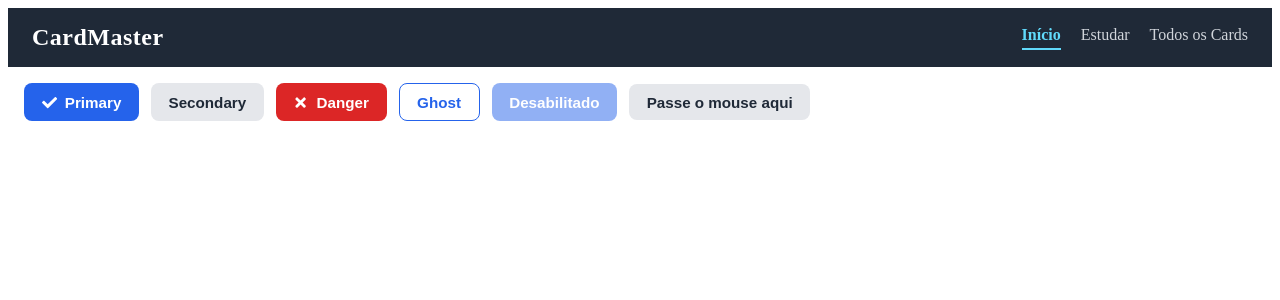
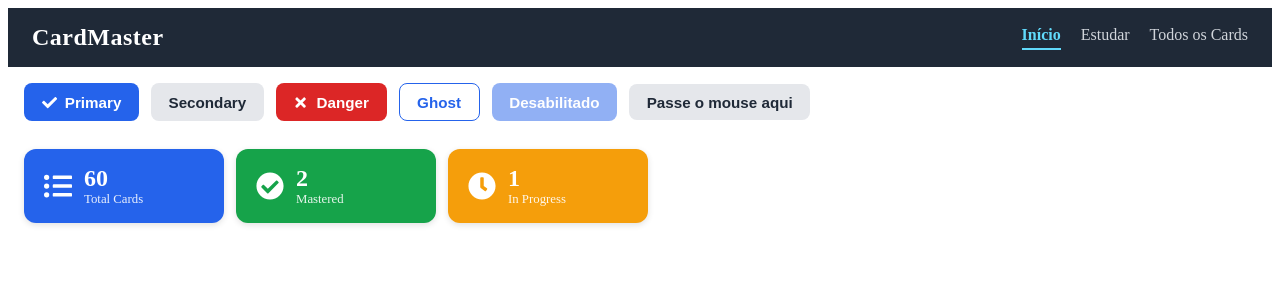
Before and after one commit to Cleok3Lima/frontend-avancado-mvp, a React (Vite) app: page / in a window 1280 px wide. Shown: the top 300 px of the page. Built offline with nearby package versions, Linux system fonts and the light colour scheme.

Commit message:
feat: add CardEstatistica reusable stat card component

```diff
--- /dev/null
+++ b/src/components/CardEstatistica/CardEstatistica.jsx
@@ -0,0 +1,20 @@
+import { Card, IconWrapper, Texts, Valor, Titulo } from "./CardEstatistica.styles";
+import { Tooltip } from "../Tooltip/Tooltip";
+
+export function CardEstatistica({ titulo, valor, cor, icone: Icone, dica }) {
+  const conteudoIcone = Icone ? (
+    <IconWrapper>
+      <Icone aria-hidden="true" />
+    </IconWrapper>
+  ) : null;
+
+  return (
+    <Card $cor={cor}>
+      {dica ? <Tooltip texto={dica}>{conteudoIcone}</Tooltip> : conteudoIcone}
+      <Texts>
+        <Valor>{valor}</Valor>
+        <Titulo>{titulo}</Titulo>
+      </Texts>
+    </Card>
+  );
+}
--- /dev/null
+++ b/src/components/CardEstatistica/CardEstatistica.styles.js
@@ -0,0 +1,34 @@
+import styled from "styled-components";
+
+export const Card = styled.div`
+  display: flex;
+  align-items: center;
+  gap: 0.75rem;
+  background-color: ${(props) => props.$cor || "#2563eb"};
+  color: #fff;
+  padding: 1rem 1.25rem;
+  border-radius: 0.75rem;
+  min-width: 160px;
+  flex: 1 1 160px;
+  box-shadow: 0 2px 6px rgba(0, 0, 0, 0.12);
+`;
+
+export const IconWrapper = styled.div`
+  font-size: 1.75rem;
+  display: flex;
+`;
+
+export const Texts = styled.div`
+  display: flex;
+  flex-direction: column;
+`;
+
+export const Valor = styled.span`
+  font-size: 1.5rem;
+  font-weight: 700;
+`;
+
+export const Titulo = styled.span`
+  font-size: 0.8rem;
+  opacity: 0.9;
+`;
--- a/src/pages/Home/Home.jsx
+++ b/src/pages/Home/Home.jsx
@@ -1,6 +1,7 @@
-import { FaCheck, FaTimes } from "react-icons/fa";
+import { FaCheck, FaTimes, FaListUl, FaCheckCircle, FaClock } from "react-icons/fa";
 import { BotaoAcao } from "../../components/BotaoAcao/BotaoAcao";
 import { Tooltip } from "../../components/Tooltip/Tooltip";
+import { CardEstatistica } from "../../components/CardEstatistica/CardEstatistica";
 
 export function Home() {
   return (
@@ -23,6 +24,17 @@ export function Home() {
       <Tooltip texto="Isto é uma dica explicativa">
         <BotaoAcao variante="secondary">Passe o mouse aqui</BotaoAcao>
       </Tooltip>
+      <div style={{ display: "flex", gap: "0.75rem", flexWrap: "wrap", marginTop: "1rem" }}>
+        <CardEstatistica titulo="Total Cards" valor={60} cor="#2563eb" icone={FaListUl} />
+        <CardEstatistica
+          titulo="Mastered"
+          valor={2}
+          cor="#16a34a"
+          icone={FaCheckCircle}
+          dica="Cards que você já acertou"
+        />
+        <CardEstatistica titulo="In Progress" valor={1} cor="#f59e0b" icone={FaClock} />
+      </div>
     </div>
   );
 }
```
